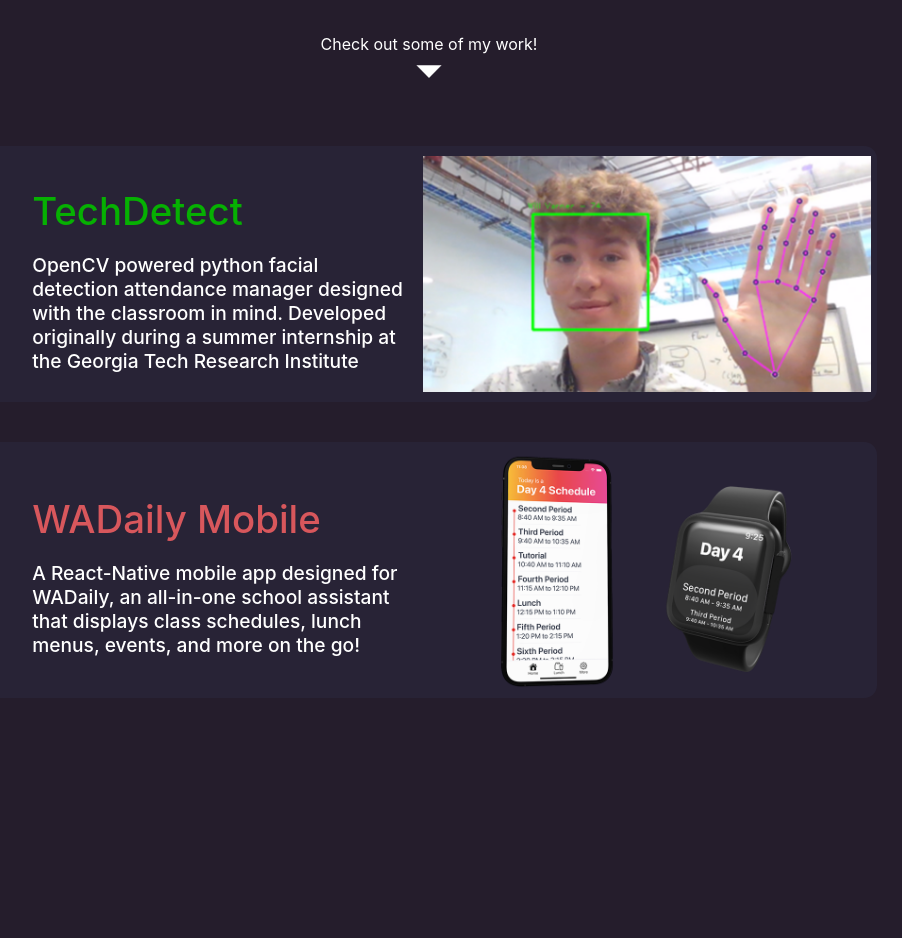
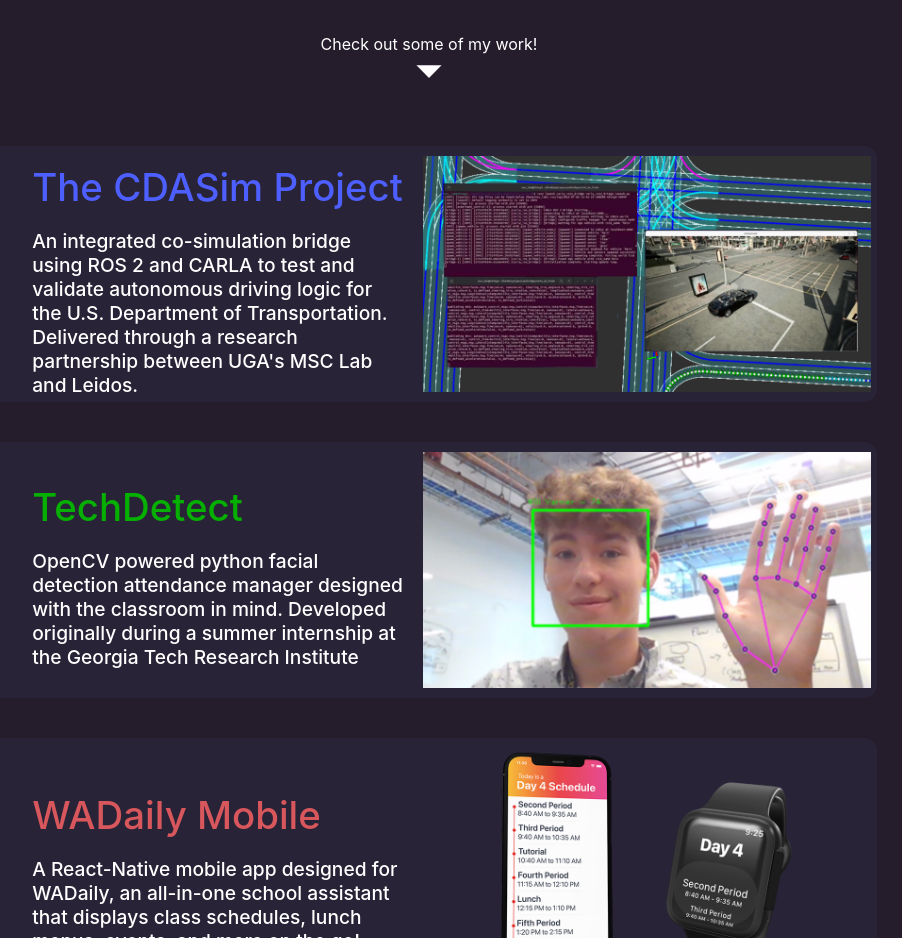
Before and after one commit to willv678/calicocactus.github.io, a Next.js app: page / in a window 1280 px wide. Shown: the part 600-1538 px from the top of the page, without its empty margins (211-1113 px from the left). Before the commit the page ends 1338 px from the top, so only its background shows below. Built offline with nearby package versions, Linux system fonts and the light colour scheme.

Commit message:
Added cdasim button on main page

```diff
--- a/pages/index.js
+++ b/pages/index.js
@@ -45,6 +45,13 @@
       <ScrollDownBox />
       <projects id="projects">
         <BlogItem
+          title="The CDASim Project"
+          slug="CDASim"
+          color="#4e5fffff"
+          description="An integrated co-simulation bridge using ROS 2 and CARLA to test and validate autonomous driving logic for the U.S. Department of Transportation. Delivered through a research partnership between UGA's MSC Lab and Leidos."
+          imgLink="/images/cdasimbanner.png"
+        />
+        <BlogItem
           title="TechDetect"
           slug="techdetect"
           color="#06B002"
```
Also changed, not shown: public/images/cdasimbanner.png (added).
